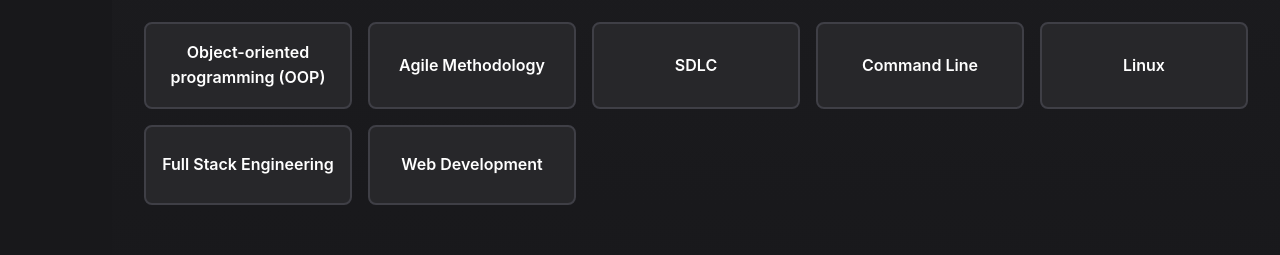
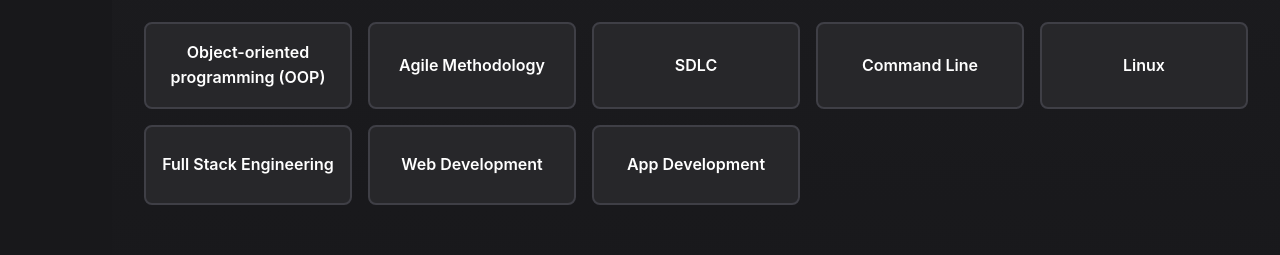
Before and after one commit to mitchellnkeo/portfolio, a React (Vite) app: page / in a window 1280 px wide. Shown: the part 3823-4078 px from the top of the page. Built offline with nearby package versions, Linux system fonts and the light colour scheme.

Commit message:
App development

```diff
--- a/src/data/skills.ts
+++ b/src/data/skills.ts
@@ -48,6 +48,7 @@ export const skills: Skill[] = [
   { name: 'Linux', category: 'fundamentals' },
   { name: 'Full Stack Engineering', category: 'fundamentals' },
   { name: 'Web Development', category: 'fundamentals' },
+  { name: 'App Development', category: 'fundamentals' },
 ];
 
 export const categoryLabels: Record<Skill['category'], string> = {
```
